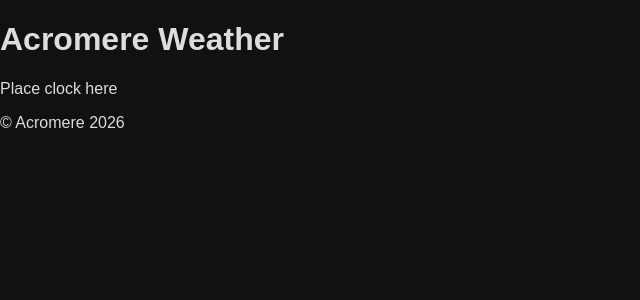
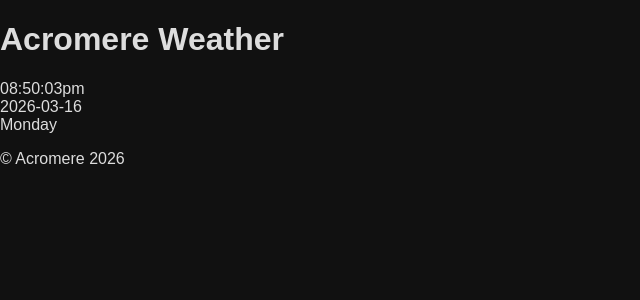
Before and after one commit to acromere/wx.acromere.com, a React (Vite) app: page / in a window 1280 px wide. Shown: the top 300 px of the page, without its empty margins (0-640 px from the left). Built offline with nearby package versions, Linux system fonts and the light colour scheme.

Commit message:
Add real-time Clock component to client with date, time, and weekday display.

```diff
--- a/client/Dashboard.tsx
+++ b/client/Dashboard.tsx
@@ -3,7 +3,7 @@ import Clock from "./Clock.tsx";
 export default function Dashboard() {
   return (
     <div>
-      <p>Place clock here</p>
+      <Clock />
     </div>
   )
 }
```
